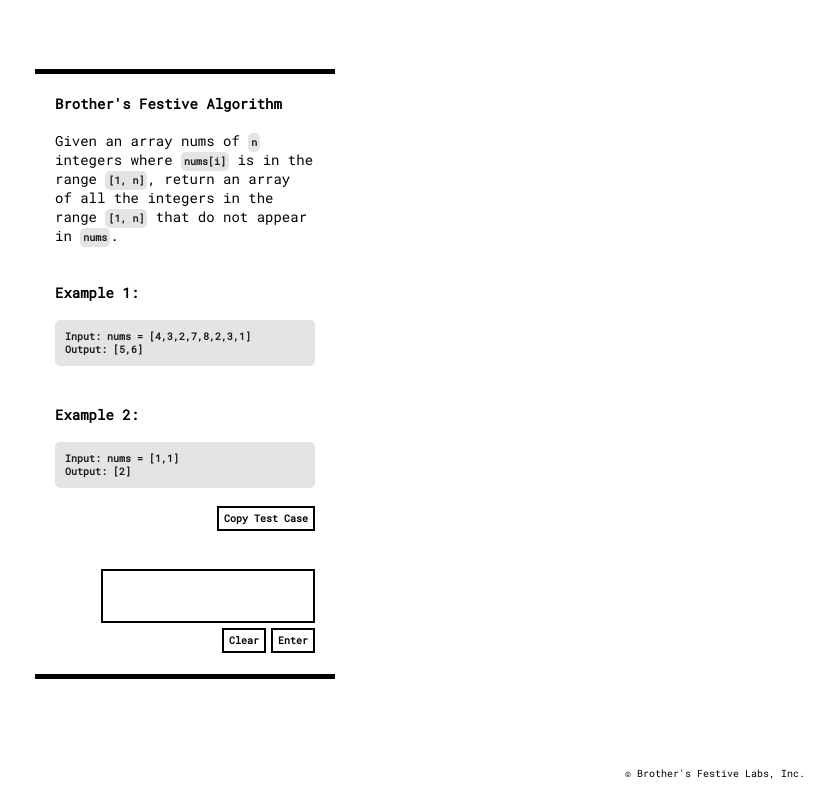
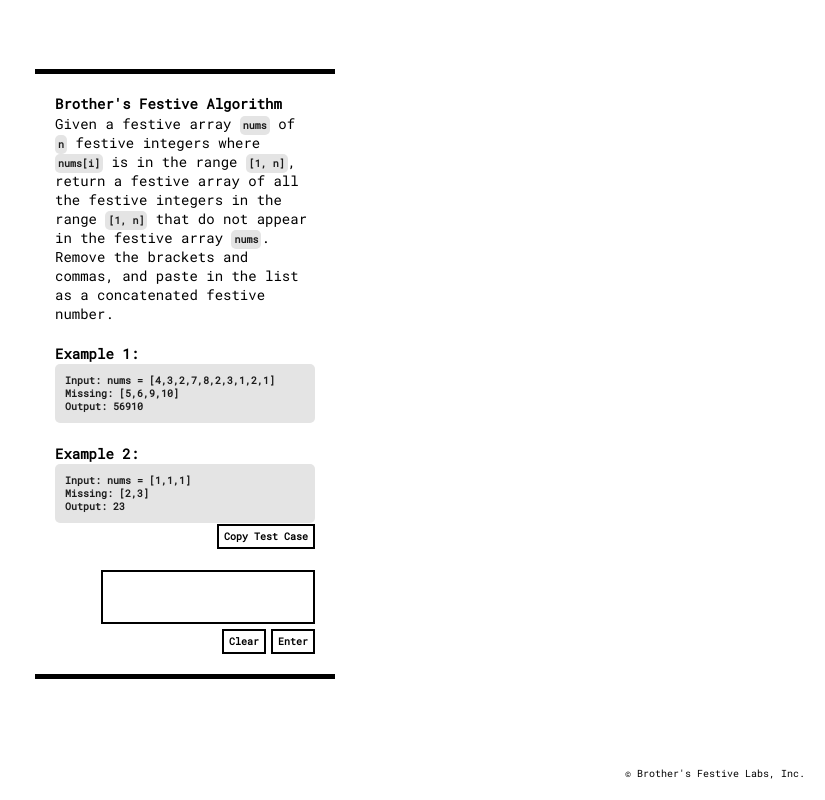
Before and after one commit to ailinsu/brother, a Vue app: page /code in a window 1280 px wide. Shown: the whole page, without its empty margins (455-1280 px from the left). Built offline with nearby package versions, Linux system fonts and the light colour scheme.

Commit message:
text changes

```diff
--- a/src/components/LeetCode.vue
+++ b/src/components/LeetCode.vue
@@ -2,20 +2,23 @@
   <div class="home">
     <div class="title">Brother's Festive Algorithm</div>
     <div class="text">
-      Given an array nums of <span class="code">n</span> integers where
+      Given a festive array <span class="code">nums</span> of <span class="code">n</span> festive integers where
       <span class="code">nums[i]</span> is in the range <span class="code">[1, n]</span>,
-      return an array of all the integers in the range <span class="code">[1, n]</span>
-      that do not appear in <span class="code">nums</span>.
+      return a festive array of all the festive integers in the range <span class="code">[1, n]</span>
+      that do not appear in the festive array <span class="code">nums</span>. Remove the brackets and commas,
+      and paste in the list as a concatenated festive number.
     </div>
     <div class="title">Example 1:</div>
     <div class="code-block">
-      Input: nums = [4,3,2,7,8,2,3,1]<br/>
-      Output: [5,6]
+      Input: nums = [4,3,2,7,8,2,3,1,2,1]<br/>
+      Missing: [5,6,9,10]<br/>
+      Output: 56910
     </div>
     <div class="title">Example 2:</div>
     <div class="code-block">
-      Input: nums = [1,1]<br/>
-      Output: [2]
+      Input: nums = [1,1,1]<br/>
+      Missing: [2,3]<br/>
+      Output: 23
     </div>
     <button class="button add-margin" @click="copy">Copy Test Case</button>
     <div class="input-wrapper">
```
